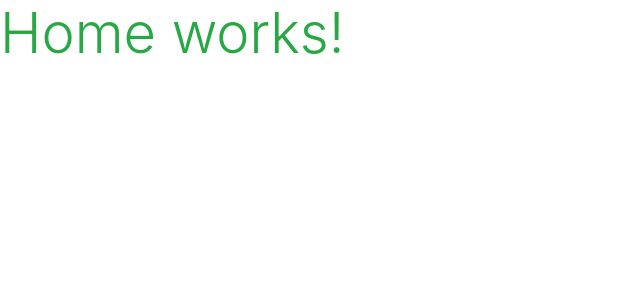
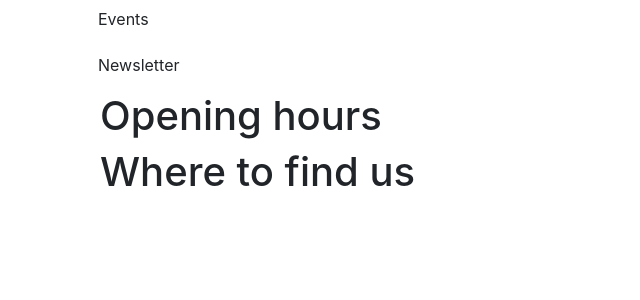
Before and after one commit to AnaG0307/favbooks-v3, a Django app: page / in a window 1280 px wide. Shown: the top 300 px of the page, without its empty margins (0-640 px from the left). Run offline with Django 3.2, Linux system fonts and the light colour scheme.

Commit message:
Created initial home page content

```diff
--- a/home/templates/home/index.html
+++ b/home/templates/home/index.html
@@ -1,6 +1,30 @@
 {% extends "base.html" %}
 {% load static %}
 
+{% block page_header %}
+    <div class="container header-container">
+        <div class="row">
+            <div class="col"></div>
+        </div>
+    </div>
+{% endblock %}
+
 {% block content %}
-    <h1 class="display-4 text-success">Home works!</h1>
+    <div class="container h-100">
+        <div class="row h-100">
+            <div class="col-7 col-md-6 my-auto">
+                <h4>
+                    <a class="btn" href="">Events</a>
+                </h4>
+                <h4>
+                    <a class="btn" href="">Newsletter</a></h4>
+            </div>
+        </div>
+        <div class="row-h-100">
+            <div class="col-7 col-md-6 my-auto">
+                <h1>Opening hours</h1>
+                <h1>Where to find us</h1>
+            </div>
+        </div>
+    </div>
 {% endblock %}
```
